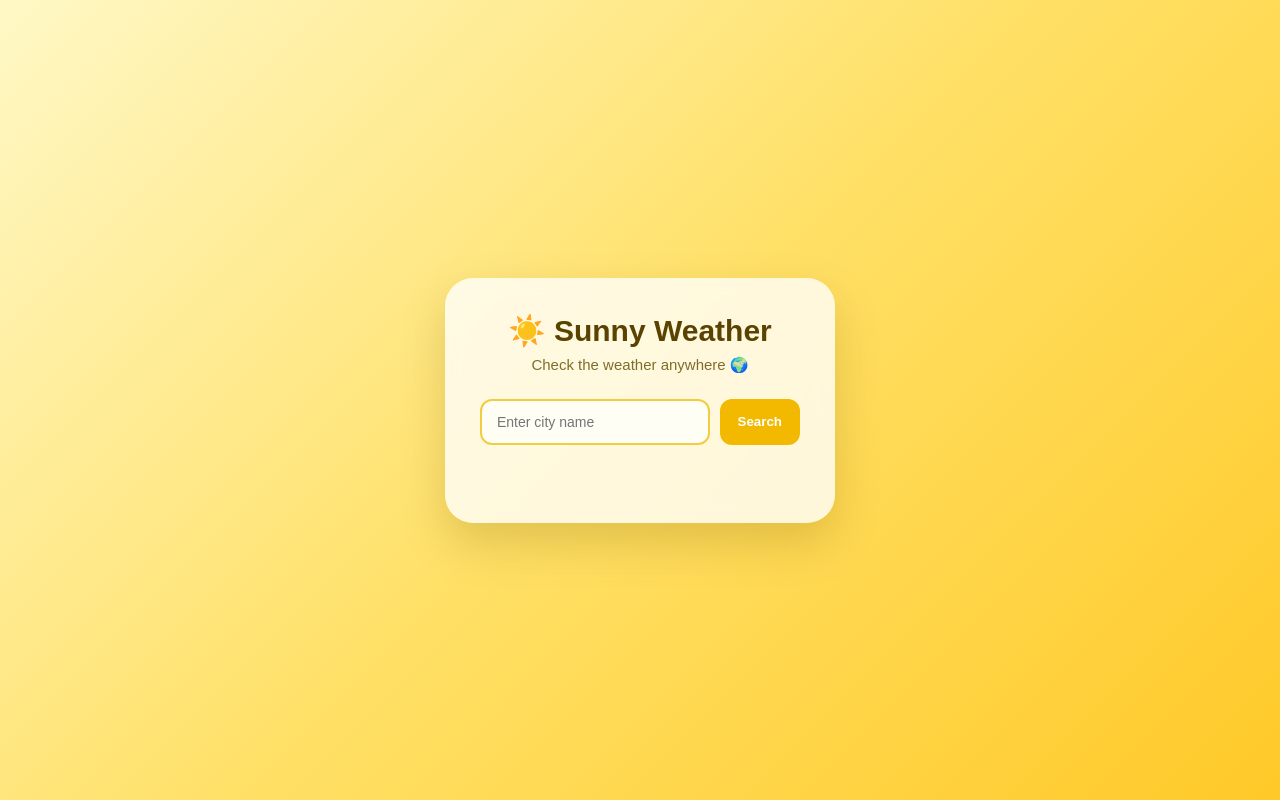
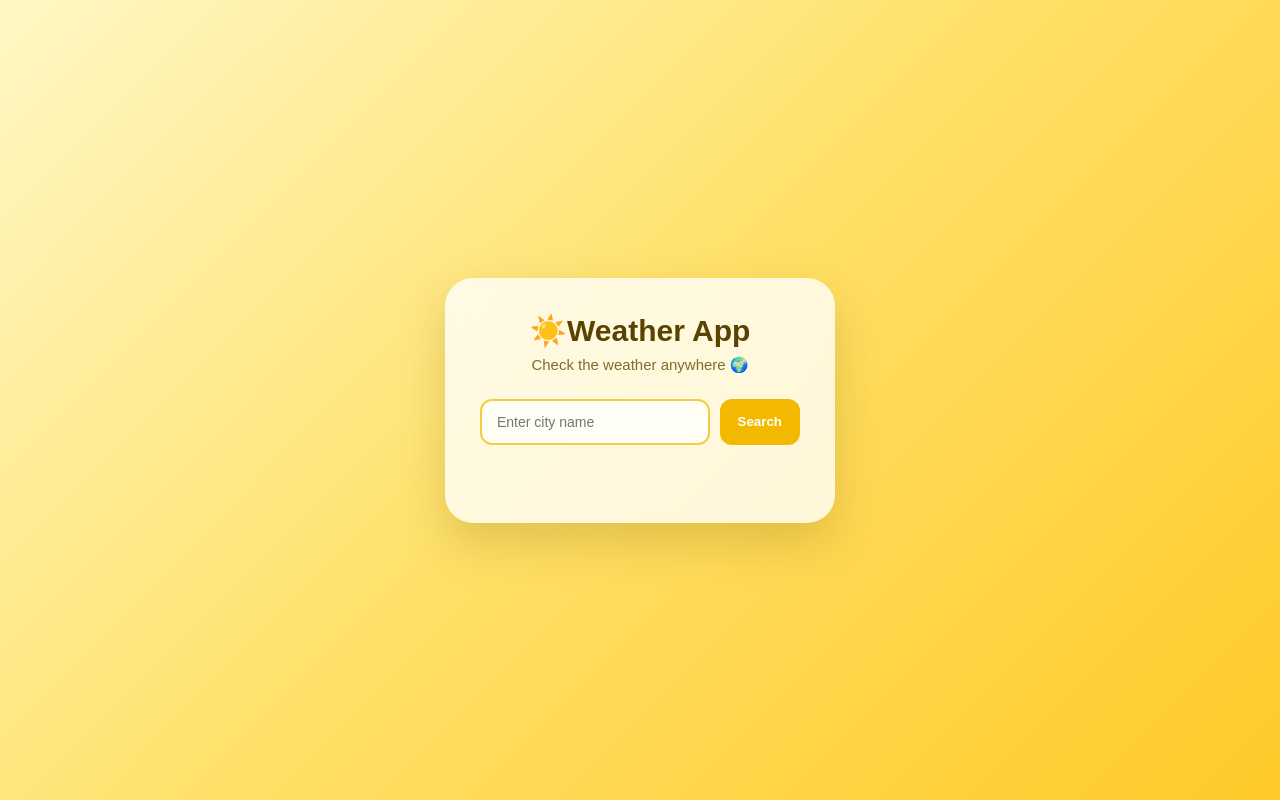
Before and after one commit to AnanyaGupta-14/Weather-App, a plain HTML site: page index.html in a window 1280 px wide. Drawn offline with Linux system fonts and the light colour scheme.

Commit message:
Completed Weather App

```diff
--- a/index.html
+++ b/index.html
@@ -5,7 +5,7 @@
     <meta charset="UTF-8">
     <meta name="viewport" content="width=device-width, initial-scale=1.0">
 
-    <title>Sunny Weather</title>
+    <title>Weather App</title>
 
     <link rel="stylesheet" href="style.css">
 </head>
@@ -14,7 +14,7 @@
 
     <div class="weather-app">
 
-        <h1>☀️ Sunny Weather</h1>
+        <h1>☀️Weather App</h1>
 
         <p class="subtitle">
             Check the weather anywhere 🌍
```
Also changed, not shown: 1 other file.
